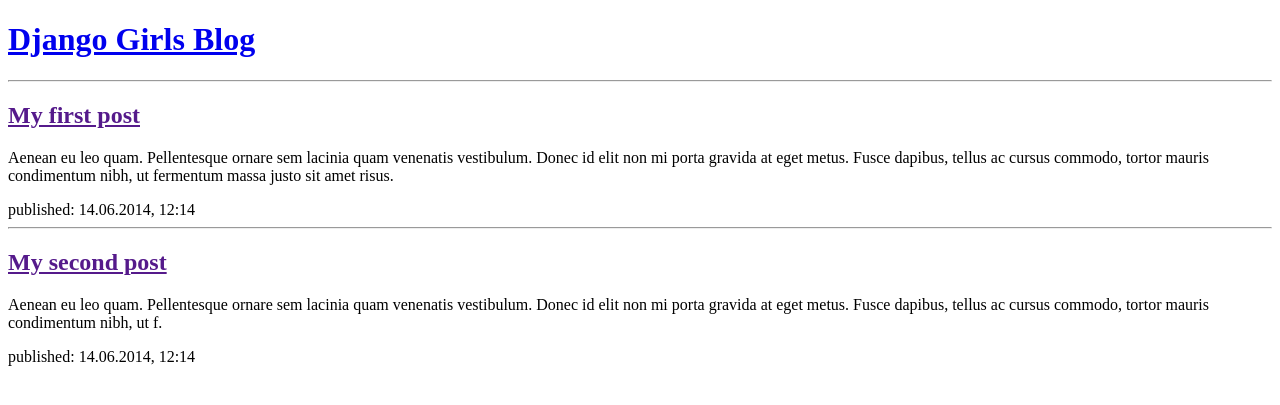
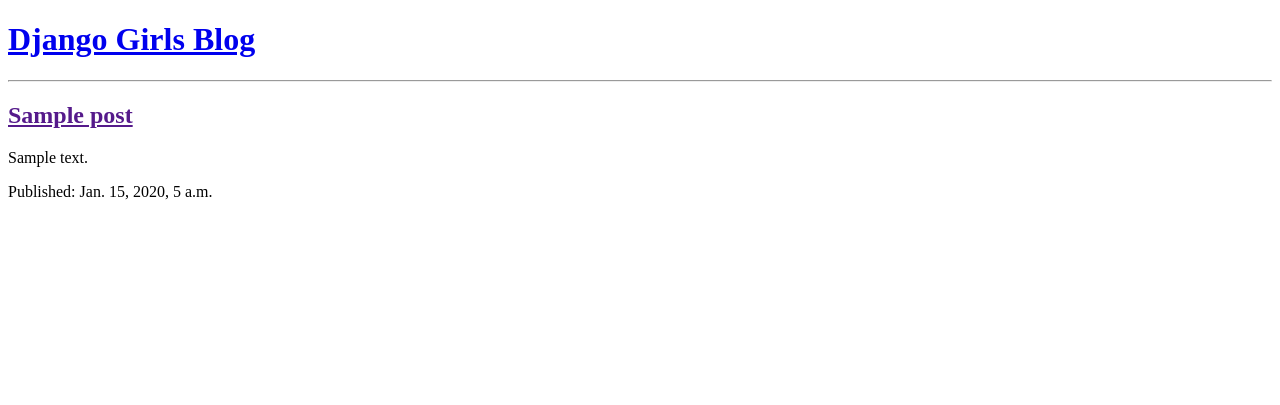
Before and after one commit to ganeshrohit/My-Personal-Website, a Django app: page / in a window 1280 px wide. Shown: the top 405 px of the page. Run offline with Django 3.2, Linux system fonts and the light colour scheme; tables that the repository leaves empty hold one stand-in row (values such as "Sample post").

Commit message:
using views to display the content from the models in the template

```diff
--- a/blog/templates/blog/post_list.html
+++ b/blog/templates/blog/post_list.html
@@ -8,18 +8,14 @@
             <h1><a href="/">Django Girls Blog</a></h1>
         </header>
 
-        <hr>
-        <article>
-            <h2><a href="">My first post</a></h2>
-            <p>Aenean eu leo quam. Pellentesque ornare sem lacinia quam venenatis vestibulum. Donec id elit non mi porta gravida at eget metus. Fusce dapibus, tellus ac cursus commodo, tortor mauris condimentum nibh, ut fermentum massa justo sit amet risus.</p>
-            <time>published: 14.06.2014, 12:14</time>
-        </article>
+        {% for p in posts %}
+            <hr>
+            <article>
+                <h2><a href="">{{ p.title }}</a></h2>
+                <p>{{ p.content|linebreaksbr }}</p>
+                <time>Published: {{ p.published_date }}</time>
+            </article>
+        {% endfor %}
 
-        <hr>
-        <article>
-            <h2><a href="">My second post</a></h2>
-            <p>Aenean eu leo quam. Pellentesque ornare sem lacinia quam venenatis vestibulum. Donec id elit non mi porta gravida at eget metus. Fusce dapibus, tellus ac cursus commodo, tortor mauris condimentum nibh, ut f.</p>
-            <time>published: 14.06.2014, 12:14</time>
-        </article>
     </body>
 </html>
--- a/blog/views.py
+++ b/blog/views.py
@@ -1,6 +1,9 @@
 from django.shortcuts import render
+from .models import Post
+from django.utils import timezone
 
 # Create your views here.
 
 def post_list(request):
-    return render(request, 'blog/post_list.html', {})
+    posts = Post.objects.filter(published_date__lte=timezone.now()).order_by('published_date')
+    return render(request, 'blog/post_list.html', {'posts': posts})
```
